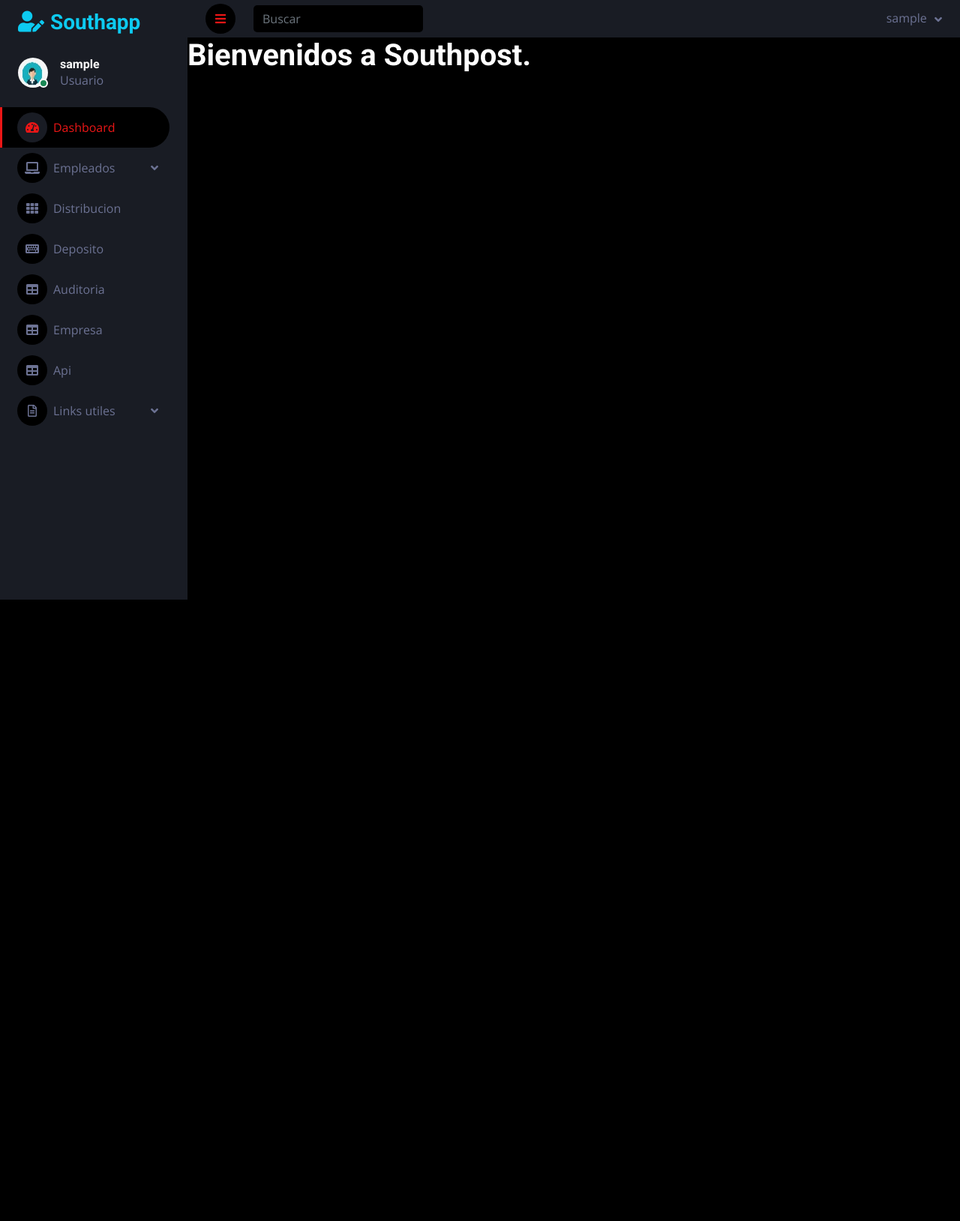
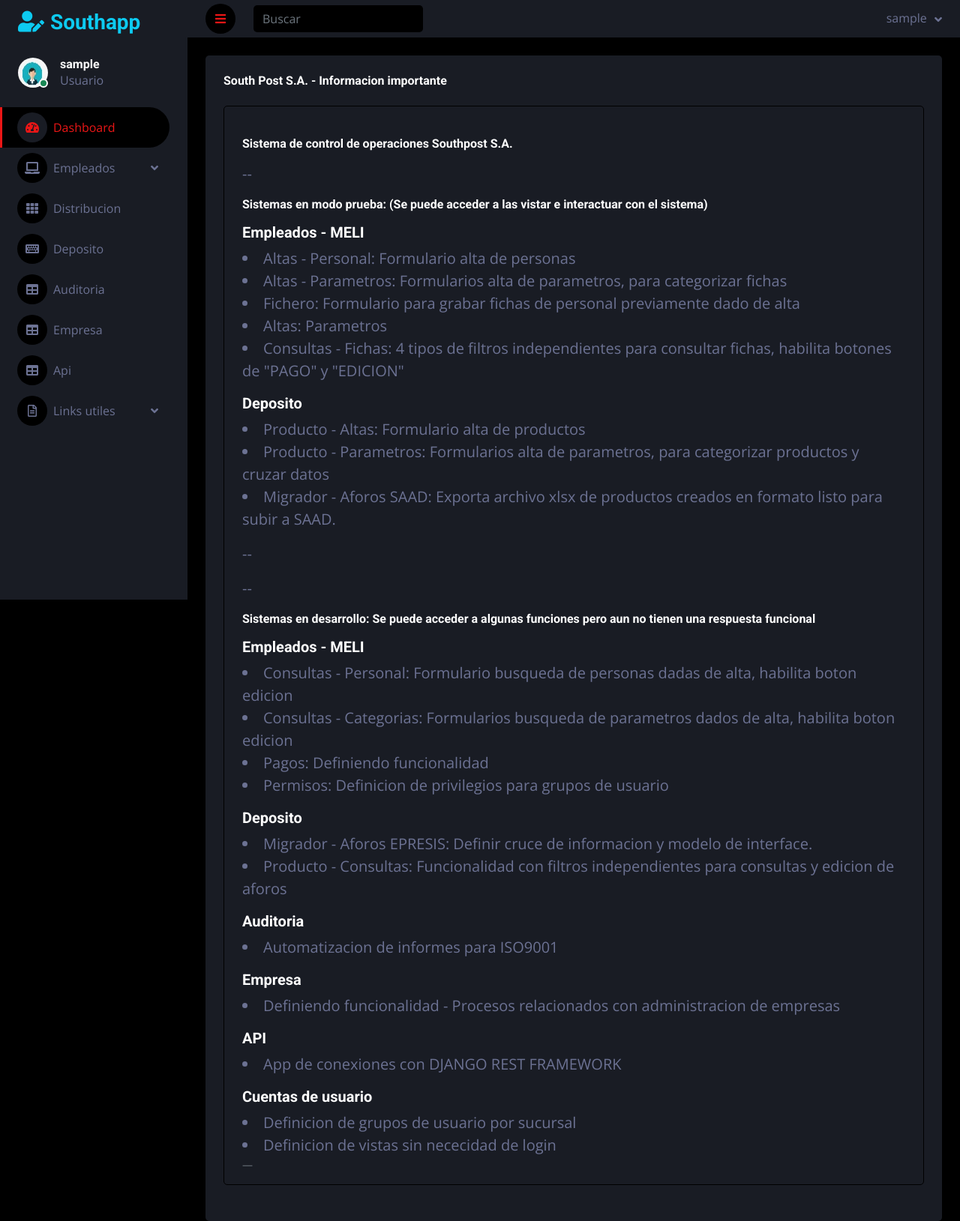
Before and after one commit to iSanty/southapp, a Django app: page /empleados/ in a window 1280 px wide. Shown: the whole page at 75% size. Before the commit the page ends 800 px from the top, so only its background shows below. Run offline with Django 4.2, Linux system fonts and the light colour scheme; the visitor is signed in with stand-in values (Sample User, id 1); some libraries are stand-ins or nearby versions.

Commit message:
informacion

```diff
--- a/templates/index_new.html
+++ b/templates/index_new.html
@@ -40,11 +40,69 @@
 
 
 
-
-<h1>Bienvenidos a Southpost.</h1>
+<div class="container-fluid pt-4 px-4">
+    <div class="col-12">
+        <div class="bg-secondary rounded h-100 p-4">
+            <h6 class="mb-4">South Post S.A. - Informacion importante</h6>
+            <div class="border rounded p-4 pb-0 mb-4">
+                <figure>
+                    <blockquote class="blockquote">
+                        <p><h6>Sistema de control de operaciones Southpost S.A.</h6></p>
+                        <p>--</p>
+                        <p><h6>Sistemas en modo prueba: (Se puede acceder a las vistar e interactuar con el sistema)</h6></p>
+                        <p>
+                            <p><h5>Empleados - MELI</h5>
+                                <li>Altas - Personal: Formulario alta de personas</li>
+                                <li>Altas - Parametros: Formularios alta de parametros, para categorizar fichas</li>
+                                <li>Fichero: Formulario para grabar fichas de personal previamente dado de alta</li>
+                                <li>Altas: Parametros</li>
+                                <li>Consultas - Fichas: 4 tipos de filtros independientes para consultar fichas, habilita botones de "PAGO" y "EDICION"</li>
+                            </p>
+                            <p><h5>Deposito</h5>
+                                <li>Producto - Altas: Formulario alta de productos</li>
+                                <li>Producto - Parametros: Formularios alta de parametros, para categorizar productos y cruzar datos</li>
+                                <li>Migrador - Aforos SAAD: Exporta archivo xlsx de productos creados en formato listo para subir a SAAD.</li>
+                            </p>
+                        </p>
+                        <p>--</p>
+                        <p>--</p>
+                        <p><h6>Sistemas en desarrollo:  Se puede acceder a algunas funciones pero aun no tienen una respuesta funcional</h6></p>
+                        <p>
+                            <p><h5>Empleados - MELI</h5>
+                                <li>Consultas - Personal: Formulario busqueda de personas dadas de alta, habilita boton edicion</li>
+                                <li>Consultas - Categorias: Formularios busqueda de parametros dados de alta, habilita boton edicion</li>
+                                <li>Pagos: Definiendo funcionalidad</li>
+                                <li>Permisos: Definicion de privilegios para grupos de usuario</li>
+                            </p>
+                            <p><h5>Deposito</h5>
+                                <li>Migrador - Aforos EPRESIS: Definir cruce de informacion y modelo de interface.</li>
+                                <li>Producto - Consultas: Funcionalidad con filtros independientes para consultas y edicion de aforos</li>
+                            </p>
+                            <P><h5>Auditoria</h5>
+                                <li>Automatizacion de informes para ISO9001</li>
+                            </p>
+                            <p><h5>Empresa</h5>
+                                <li>Definiendo funcionalidad - Procesos relacionados con administracion de empresas</li>
+                            </p>
+                            <p><h5>API</h5>
+                                <li>App de conexiones con DJANGO REST FRAMEWORK</li>
+                            </p>
+                            <p><h5>Cuentas de usuario</h5>
+                                <li>Definicion de grupos de usuario por sucursal</li>
+                                <li>Definicion de vistas sin nececidad de login</li>
+                            </p>
+                        </p>
 
 
-
+                    </blockquote>
+                    <figcaption class="blockquote-footer">
+                         {% comment %} <cite title="Source Title">Source Title</cite> {% endcomment %}
+                    </figcaption>
+                </figure>
+            </div>
+        </div>
+    </div>
+</div>
 
 
 
```
Also changed, not shown: templates/empleados/editar_fichero.html (+8 -4 lines).
